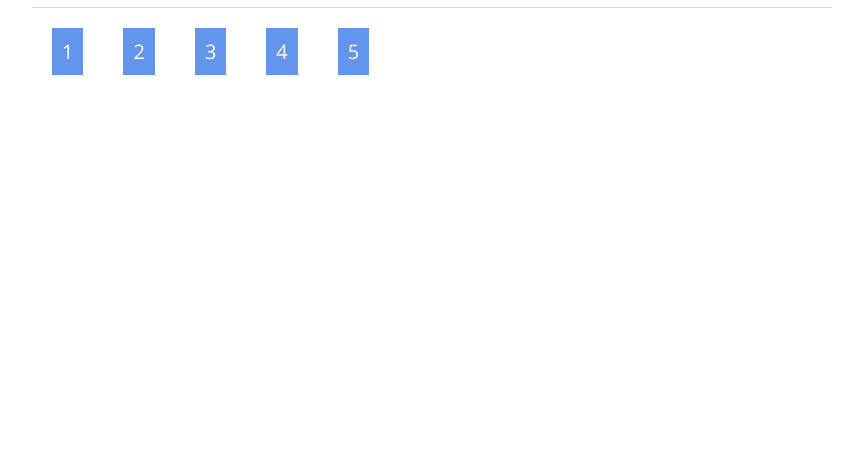
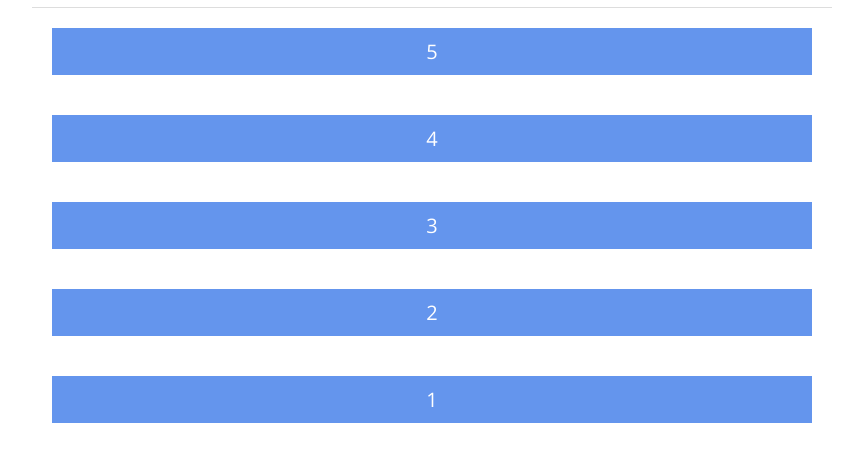
Before and after one commit to lemuelpjr/FlexSandbox, a plain HTML site: page index.html in a window 1280 px wide. Shown: the part 56-518 px from the top of the page, without its empty margins (208-1071 px from the left). Drawn offline with nearby package versions, Linux system fonts and the light colour scheme.

Commit message:
add flex direction examples

```diff
--- a/css/main.css
+++ b/css/main.css
@@ -17,6 +17,18 @@
 
 .content {
   display: flex;
+
+  /* FLEX DIRECTION
+  ("row" is the default value) */
+
+  /* Change main-axis direction from right to left */
+  /* flex-direction: row-reverse; */
+
+  /* Change main-axis direction from top to bottom */
+  /* flex-direction: column; */
+
+  /* Change main-axis direction from bottom to top */
+  flex-direction: column-reverse;
 }
 
 .content__box {
```
